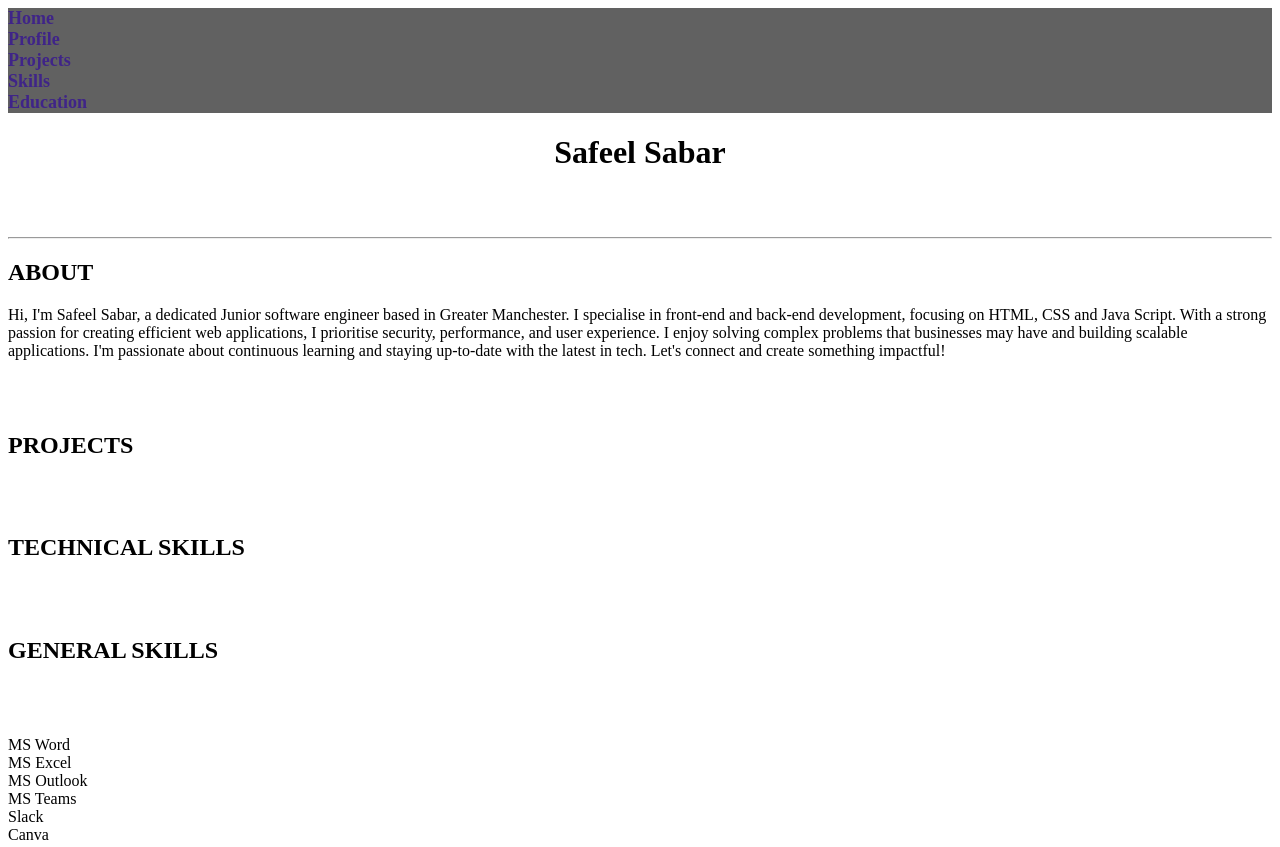
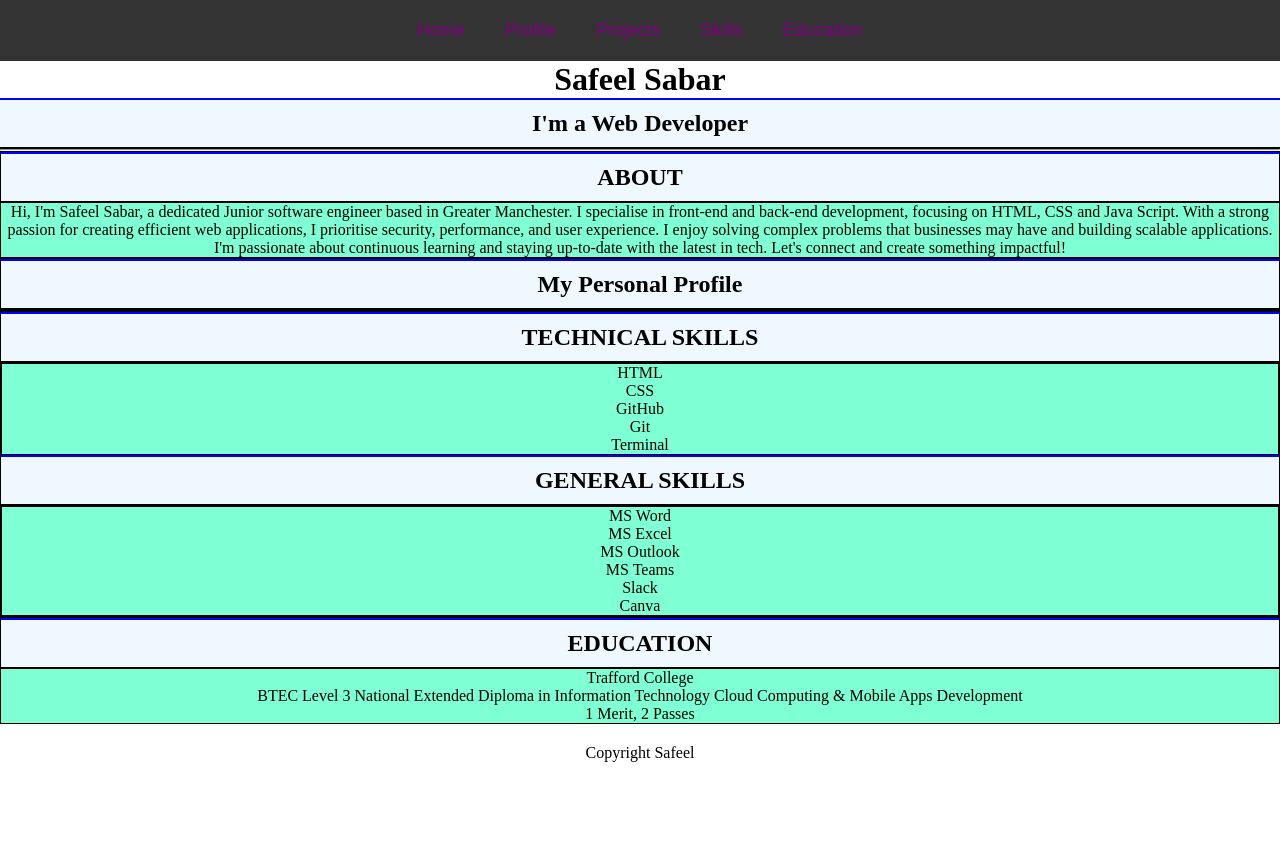
Before and after one commit to safeelsabir02/safeelsabir02.github.io, a plain HTML site: page index.html in a window 1280 px wide. Shown: the top 847 px of the page. After the commit the page ends 800 px from the top, so only its background shows below. Drawn offline with Linux system fonts and the light colour scheme.

Commit message:
created basic portfolio layout

```diff
--- a/index.html
+++ b/index.html
@@ -15,55 +15,103 @@
 
 <body>
 
+    <div id="container">
         <!--------------Navigation Section-------------------->
 
         <!--id, class, span-->
         <nav>
-        <ul>
+            <ul class="navbar">
 
-            <li><a id="hello" class="page-titles" href="">Home</a></li>
-            <li><a class="page-titles" href="">Profile</a></li>
-            <li><a class="page-titles" href="">Projects</a></li>
-            <li><a class="page-titles" href="">Skills</a></li>
-            <li><a class="page-titles" href="">Education</a></li>
+                <li><a href="#main">Home</a></li>
+                <li><a href="#profile">Profile</a></li>
+                <li><a href="#projects">Projects</a></li>
+                <li><a href="#skills">Skills</a></li>
+                <li><a href="#education">Education</a></li>
 
 
             </ul>
 
         </nav>
 
-
-    <h1 align="centre">Safeel Sabar</h1>
-    <br>
-    <br>
+        <main id="main">
+            <h1>Safeel Sabar</h1>
+            <h2>I'm a Web Developer</h2>
 
             <hr>
+        </main>
 
-
+        <section id="profile">
             <h2>ABOUT</h2>
             <p>Hi, I'm Safeel Sabar, a dedicated Junior software engineer based in Greater Manchester. I specialise in front-end and back-end development, focusing on HTML, CSS and Java Script. With a strong passion for creating efficient web applications, I prioritise security, performance, and user experience. I enjoy solving complex problems that businesses may have and building scalable applications. I'm passionate about continuous learning and staying up-to-date with the latest in tech. Let's connect and create something impactful!</p>
-    <br>
-    <br>
-    <h2>PROJECTS</h2>
-    <br>
-    <br>
+        </section>
+
+        <section id="projects">
+            <h2>My Personal Profile</h2>
+        </section>
+
+        <section id="skills">
             <h2>TECHNICAL SKILLS</h2>
-    <br>
-    <br>
+            <section class="skill-card">
+                <div>
+                    HTML
+                </div>
+
+                <div>
+                    CSS
+                </div>
+
+                <div>
+                    GitHub
+                </div>
+
+                <div>
+                    Git
+                </div>
+
+                <div>
+                    Terminal
+                </div>
+            </section>
+
             <h2>GENERAL SKILLS</h2>
-    <br>
-    <br>
-    <p>MS Word <br> MS Excel <br> MS Outlook <br> MS Teams <br> Slack <br> Canva</p>
-    <br>
-    <br>
+            <section class="skill-card">
+                <div>
+                    MS Word
+                </div>
+
+                <div>
+                    MS Excel
+                </div>
+
+                <div>
+                    MS Outlook
+                </div>
+
+                <div>
+                    MS Teams
+                </div>
+
+                <div>
+                    Slack
+                </div>
+
+                <div>
+                    Canva
+                </div>
+        </section>
+        </section>
+
+        <section id="education">
             <h2>EDUCATION</h2>
-    <br>
             <p>Trafford College</p>
             <p>BTEC Level 3 National Extended Diploma in Information Technology Cloud Computing & Mobile Apps Development</p>
             <p>1 Merit, 2 Passes</p>
+        </section>
 
-
-
+        <footer>
+            <p>Copyright Safeel</p>
+        </footer>
+    </div>
 </body>
 
 </html>
--- a/style.css
+++ b/style.css
@@ -1,26 +1,52 @@
-h1{
-    text-align: center;
-}
-nav ul{
-    list-style-type: none;
-    background-color: rgb(97, 97, 97);
-    padding: 0px;
-    margin: 0px;
-}
-nav a{
-    color: rgb(173, 113, 113);
-    text-decoration: none;
+*{
+    padding: 0;
+    margin: 0;
+    box-sizing: border-box;
+
 }
 
-/* .hello{ /*class*/
-   /* color: green;
+section{
+    border: 1px solid;
+    background-color:aquamarine;
+}
+h2{
+    border-bottom: 2px solid;
+    border-top: 2.8px solid blue;
+    background-color:aliceblue;
+    padding: 10px;
 }
 
-#hello{  /*id*/
-   /* color:aqua;
-} */ /* id over rides class */
-.page-titles{
-    color:#3f2488;
-    font-weight: bold;
-    font-size: large;
+#container{
+    text-align: center;
+    width: 100%;
+    height: 100%;
 }
+
+.navbar, footer{
+    padding: 20px 0;
+}
+
+/* Navigation Bar style */
+.navbar {
+    list-style: none;
+    display: flex;
+    justify-content: center; /* center the items horizontally */
+    background-color: #333;
+
+}
+
+
+.navbar a {
+    text-decoration: none; /* Remove the underline */
+    color: purple; /* Purple text color */
+    padding: 10px 20px; /* Padding inside each menu item */
+    font-size: 18px;
+    font-family: Arial, sans-serif;
+}
+
+.navbar a:hover {
+    background-color: #444; /* Optional hover effect */
+    border-radius:10px;
+    color: white; /* Change text color on hover */
+    transition: background-color 1s ease;
+}
```
Lines whose indentation alone changed are shown as unchanged.
